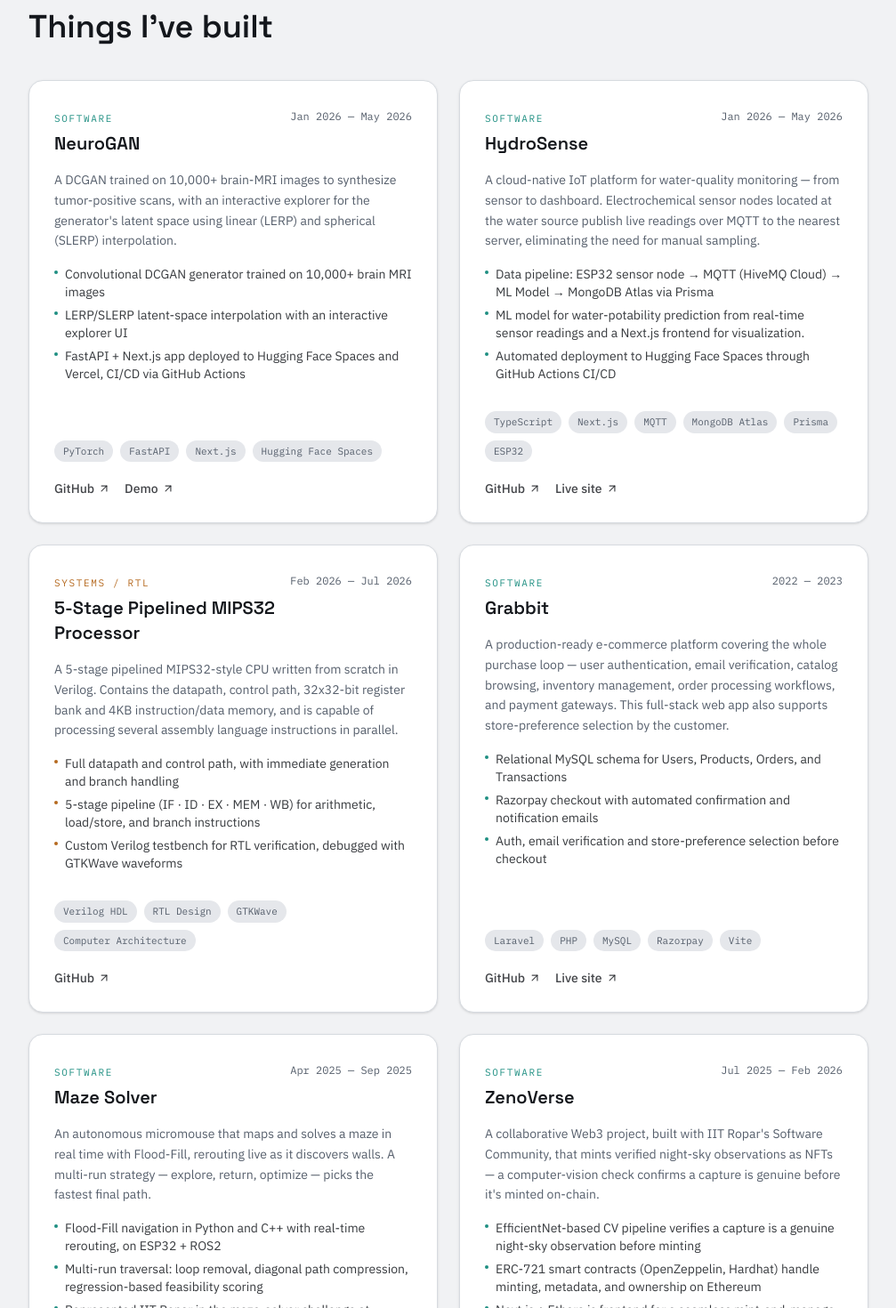
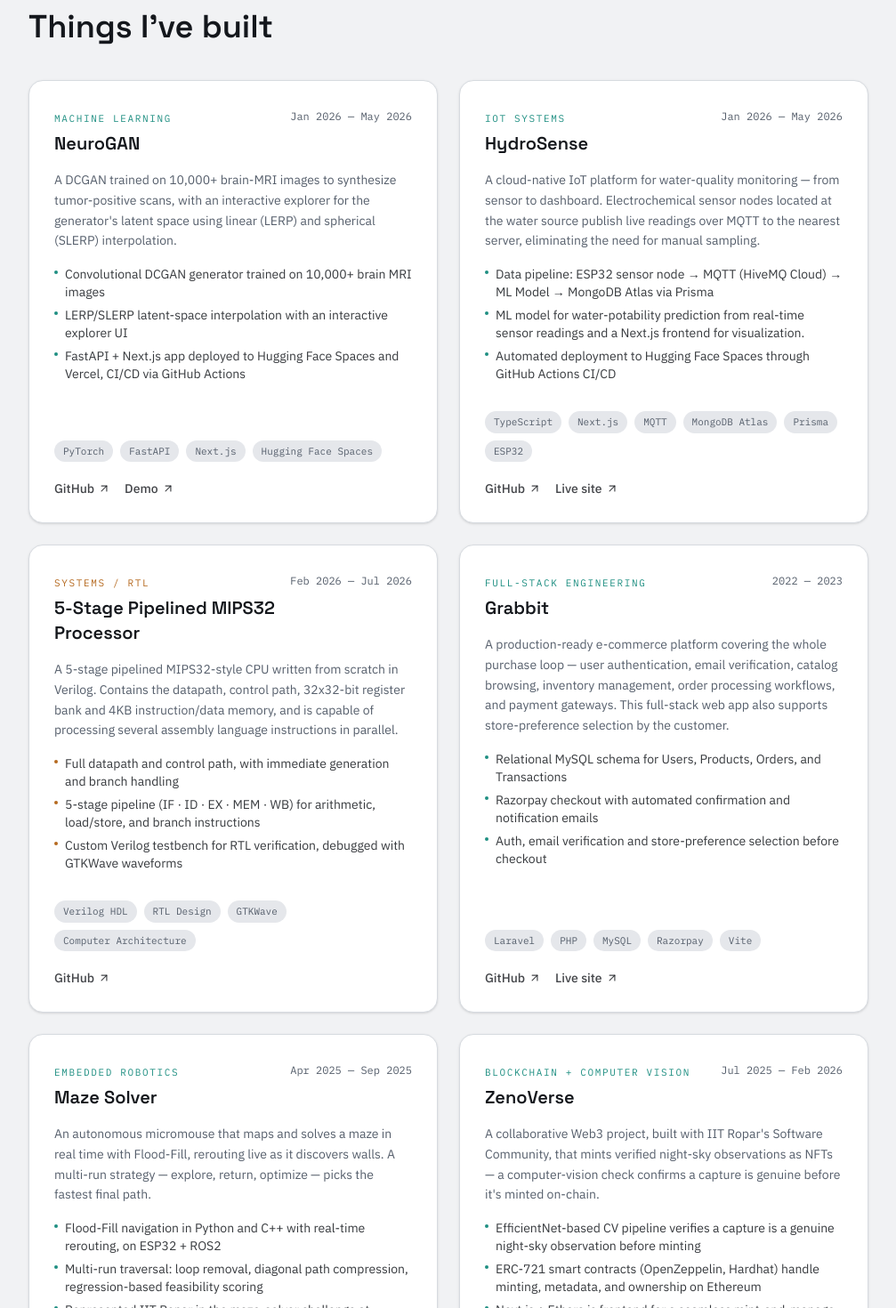
Before and after one commit to Kapil-Mulay-1421/portfolio, a Next.js app: page / in a window 1280 px wide. Shown: the part 1220-2690 px from the top of the page at 89% size, without its empty margins (136-1143 px from the left). Built offline with nearby package versions, Linux system fonts and the light colour scheme.

Commit message:
add labels

```diff
--- a/app/page.tsx
+++ b/app/page.tsx
@@ -20,6 +20,25 @@ type Domain = "software" | "systems";
 const domainLabel: Record<Domain, string> = {
   software: "Software",
   systems: "Systems / RTL",
+};
+
+const getProjectBadgeLabel = (projectTitle: string, domain: Domain) => {
+  switch (projectTitle) {
+    case "NeuroGAN":
+      return "Machine Learning";
+    case "HydroSense":
+      return "IoT Systems";
+    case "Grabbit":
+      return "Full-Stack Engineering";
+    case "Maze Solver":
+      return "Embedded Robotics";
+    case "ZenoVerse":
+      return "Blockchain + Computer Vision";
+    case "Prompt Forge":
+      return "Agentic Web App";
+    default:
+      return domainLabel[domain];
+  }
 };
 
 // Copper reads as literal metal/PCB traces -> bare-metal systems work.
@@ -533,7 +552,7 @@ export default function PortfolioPage() {
                         <span
                           className={`font-mono text-[11px] tracking-[0.15em] uppercase ${domainTone[project.domain].text}`}
                         >
-                          {domainLabel[project.domain]}
+                          {getProjectBadgeLabel(project.title, project.domain)}
                         </span>
                         <h3 className="font-display text-lg md:text-xl font-semibold mt-1">
                           {project.title}
```
